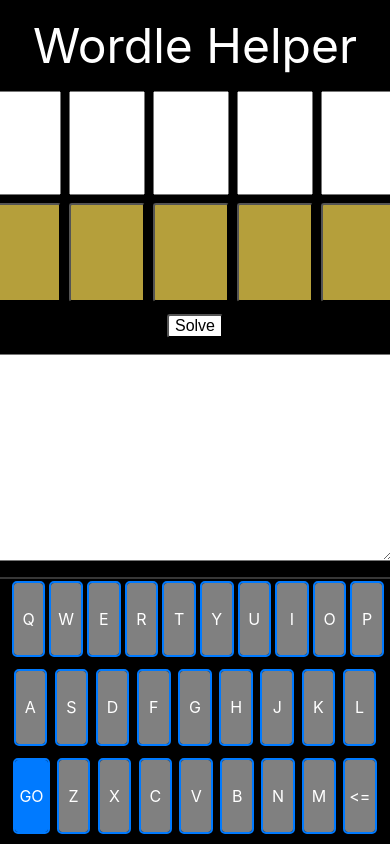
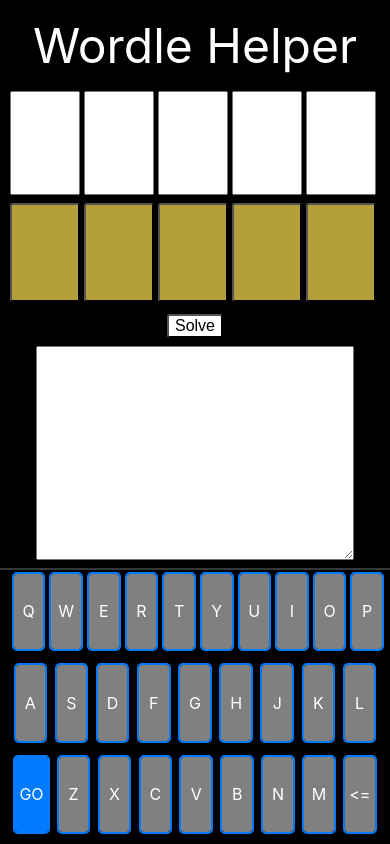
Before and after one commit to curiousmike/solver, a React (Create React App) app: page / in a window 390 px wide. Built offline with nearby package versions, Linux system fonts and the light colour scheme.

Commit message:
get style a bit better for iphone

```diff
--- a/src/App.js
+++ b/src/App.js
@@ -29,11 +29,11 @@
   Correct: "correct",
 };
 const startingCurrentWord = [
-  { letter: "", status: status.Unknown },
-  { letter: "", status: status.Unknown },
-  { letter: "", status: status.Unknown },
-  { letter: "", status: status.Unknown },
-  { letter: "", status: status.Unknown },
+  { letter: "", status: status.WrongSpot },
+  { letter: "", status: status.WrongSpot },
+  { letter: "", status: status.WrongSpot },
+  { letter: "", status: status.WrongSpot },
+  { letter: "", status: status.WrongSpot },
 ];
 
 function App() {
@@ -128,9 +128,12 @@
       //  G   G   Y    Y  Y
       // should generate OCTAL
 
+      // [Z] [] [s] [on] [o]
+      //  G  Y   Y   Y    Y
+      // should generate zones
+
       if (isValidWord) {
         const currentWordLetterCounts = buildLetterCounts(currentWord);
-        console.log("currentWorldLetterCounts = ", currentWordLetterCounts);
         const dictionaryWordLetterCounts =
           buildLetterWholeCounts(dictionaryWord);
         for (const [key, value] of Object.entries(currentWordLetterCounts)) {
@@ -213,6 +216,7 @@
   const updateKeyStatus = (e) => {
     const index = e.target.getAttribute("data-id");
     const updatedCurrentWord = [...currentWord];
+    console.log("status = ", updatedCurrentWord[index].status);
 
     if (updatedCurrentWord[index].status === status.WrongSpot) {
       updatedCurrentWord[index].status = status.Correct;
--- a/src/styles.js
+++ b/src/styles.js
@@ -12,10 +12,16 @@
   overflow: hidden;
 `;
 
+export const Title = styled.div`
+  margin-top: 16px;
+  margin-bottom: 16px;
+  font-size: 48px;
+`;
+
 export const FiveLetterContainer = styled.div`
   display: flex;
   justify-content: space-between;
-  max-width: 420px;
+  width: 95%;
   min-height: 25%;
 `;
 
@@ -23,7 +29,7 @@
   display: flex;
   flex-direction: column;
   min-width: 0px;
-  margin-right: 8px;
+  margin-right: 4px;
 `;
 export const LetterContainer = styled.input`
   font-size: 20px;
@@ -42,17 +48,10 @@
 `;
 
 export const ResultContainer = styled.textarea`
-  width: 100%;
   font-size: 20px;
-  margin-top: 16px;
-  margin-bottom: 16px;
+  width: 80%;
+  margin: 8px 8px 8px 8px;
   height: 25%;
-`;
-
-export const Title = styled.div`
-  margin-top: 16px;
-  margin-bottom: 16px;
-  font-size: 48px;
 `;
 
 export const SolveButton = styled.button`
```
